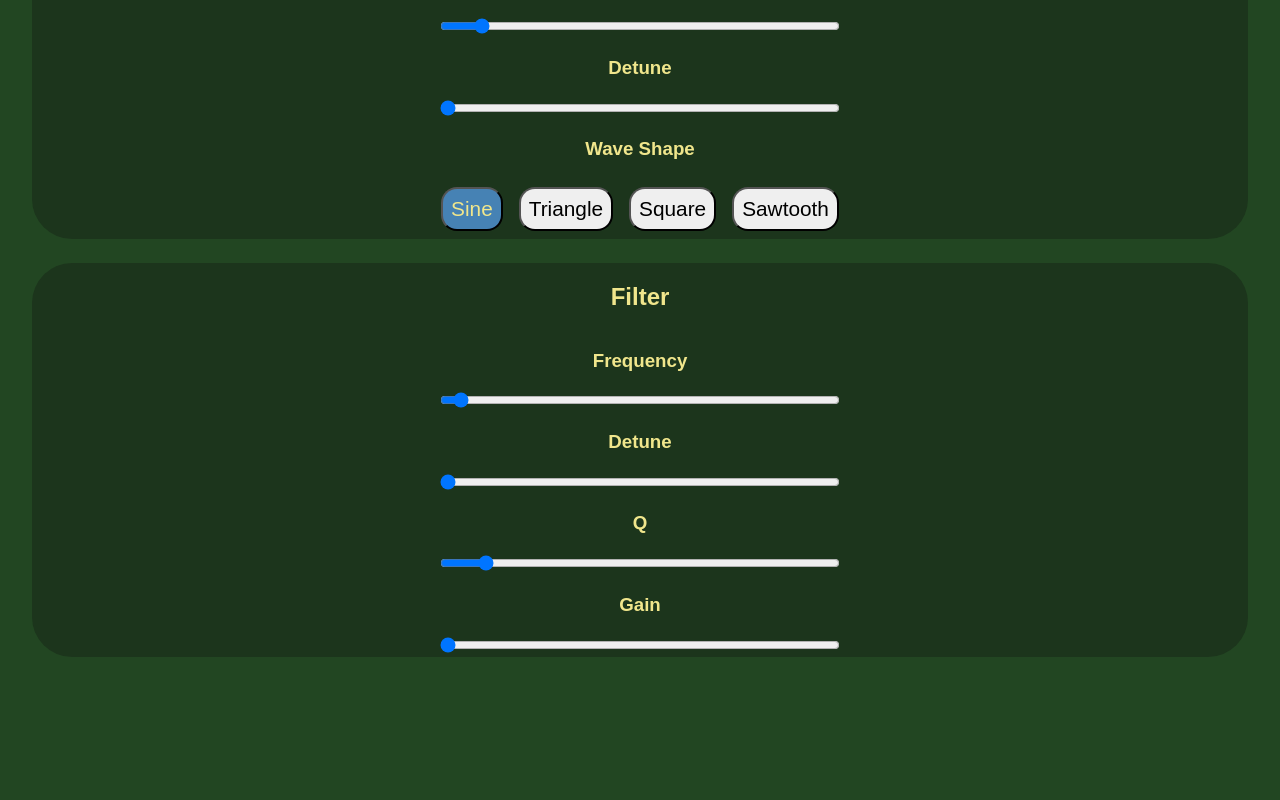
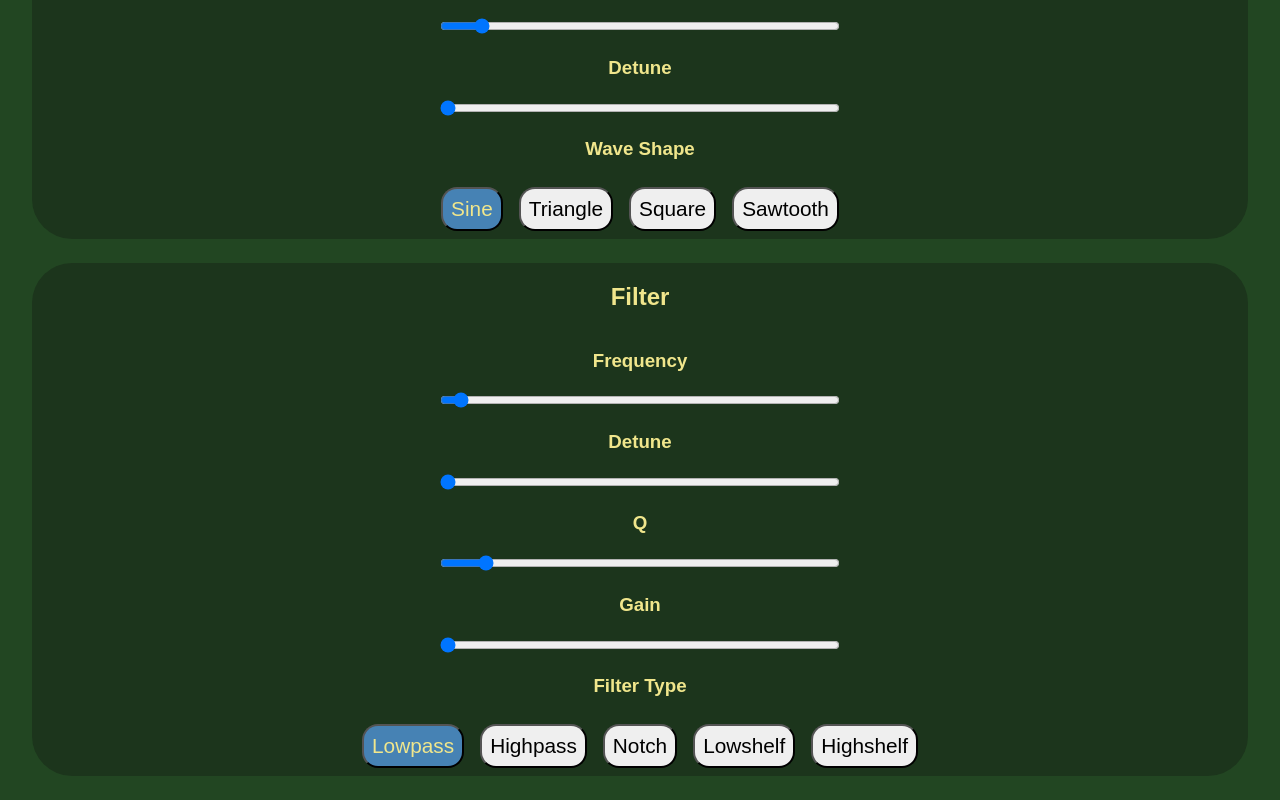
Before and after one commit to avenida714/alec-synth, a React (Vite) app: page / in a window 1280 px wide. Shown: the part 236-1036 px from the top of the page. Before the commit the page ends 917 px from the top, so only its background shows below. Built offline with nearby package versions, Linux system fonts and the light colour scheme.

Commit message:
filter types added

```diff
--- a/src/App.jsx
+++ b/src/App.jsx
@@ -63,6 +63,12 @@ function App() {
     filter[id].value = value;
   }
 
+  const changeFilterType = e => {
+    const {id} = e.target;
+    setFilterSettings({...filterSettings, type: [id]});
+    filter.type = id;
+  }
+
   //notice with these buttons, you still can't start more than once; this is why Tone.js is important TODO
   return (
     <>
@@ -78,6 +84,7 @@ function App() {
         <Filter
         change={changeFilter}
         settings={filterSettings}
+        changeType={changeFilterType}
         />
       </div>
     </>
--- a/src/components/Filter.jsx
+++ b/src/components/Filter.jsx
@@ -1,6 +1,6 @@
 import React from "react";
 
-const Filter = ({ change, settings }) => {
+const Filter = ({ change, settings, changeType }) => {
   const { frequency, detune, Q, gain, type } = settings;
 
   return (
@@ -28,6 +28,14 @@ const Filter = ({ change, settings }) => {
         <h3>Gain</h3>
         <input value={gain} type="range" onChange={change} id="gain" max="10" />
       </div>
+      <div className="params">
+        <h3>Filter Type</h3>
+        <button onClick={changeType} id="lowpass" className={`${type==="lowpass" && "active"}`}>Lowpass</button>
+        <button onClick={changeType} id="highpass" className={`${type==="highpass" && "active"}`}>Highpass</button>
+        <button onClick={changeType} id="notch" className={`${type==="notch" && "active"}`}>Notch</button>
+        <button onClick={changeType} id="lowshelf" className={`${type==="lowshelf" && "active"}`}>Lowshelf</button>
+        <button onClick={changeType} id="highshelf" className={`${type==="highshelf" && "active"}`}>Highshelf</button>
+      </div>
     </div>
   );
 };
```
